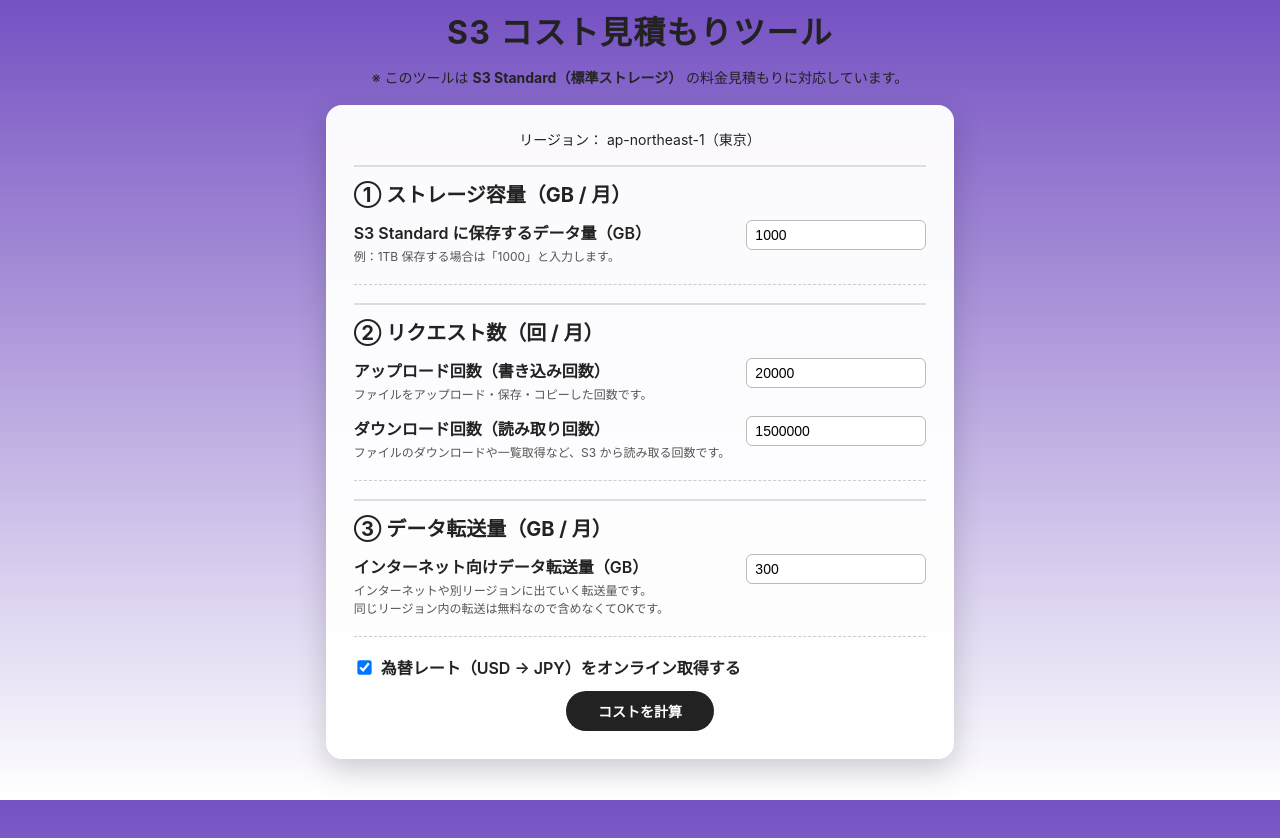
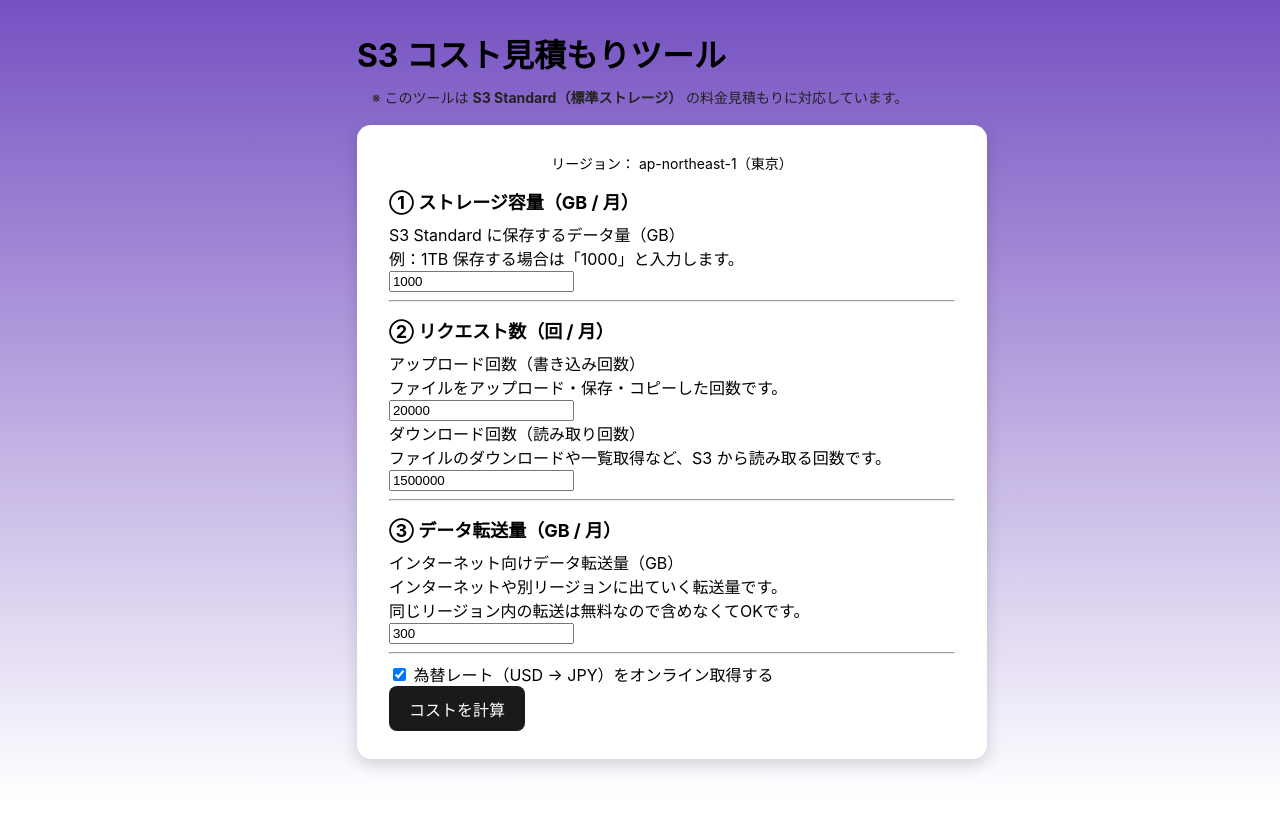
Before and after one commit to Yutahasuike/S3-cost-estimator-01, a React (Vite) app: page / in a window 1280 px wide. Shown: the top 838 px of the page. After the commit the page ends 800 px from the top, so only its background shows below. Built offline with nearby package versions, Linux system fonts and the light colour scheme; no server answers.

Commit message:
Update App.css

```diff
--- a/src/App.css
+++ b/src/App.css
@@ -1,178 +1,102 @@
-/* 画面全体の背景 */
+/* --- 全体背景 --- */
 body {
   margin: 0;
-  font-family: system-ui, -apple-system, BlinkMacSystemFont, "Segoe UI",
-    "Hiragino Kaku Gothic ProN", "Meiryo", sans-serif;
-  background: linear-gradient(180deg, #8e72ff 0%, #c48bff 40%, #f5d5ff 100%);
-  color: #222;
+  padding: 0;
+  font-family: "Noto Sans JP", sans-serif;
+  background: linear-gradient(180deg, #c3b2ff 0%, #8e5cf7 100%);
+  background-attachment: fixed;
 }
 
-/* ルートコンテナ */
-.app-root {
-  max-width: 900px;
-  margin: 0 auto;
-  padding: 32px 16px 64px;
+/* --- ページコンテナ --- */
+.page-container {
+  display: flex;
+  flex-direction: column;
+  align-items: center;
+  padding: 40px 20px;
 }
 
-/* タイトル */
-.app-title {
-  text-align: center;
-  font-size: 32px;
-  margin-bottom: 24px;
-  letter-spacing: 0.04em;
+/* --- メインカード（入力欄） --- */
+.card {
+  width: 100%;
+  max-width: 760px;
+  background: white;
+  border-radius: 14px;
+  padding: 28px 32px;
+  margin-bottom: 32px;
+  box-shadow: 0 6px 16px rgba(0,0,0,0.15);
 }
 
-/* 共通カード */
-.card {
-  background: rgba(255, 255, 255, 0.96);
-  border-radius: 16px;
-  padding: 24px 28px 28px;
-  box-shadow: 0 10px 30px rgba(0, 0, 0, 0.18);
-  margin-bottom: 24px;
+/* --- 結果カード --- */
+.result-card {
+  width: 100%;
+  max-width: 760px;
+  background: white;
+  border-radius: 14px;
+  padding: 24px 28px;
+  margin-bottom: 60px; /* 画面外に行かないように浅めに */
+  box-shadow: 0 6px 16px rgba(0,0,0,0.12);
 }
 
-/* 結果カードは少し余白を多めに */
-.result-card {
-  margin-top: 16px;
+/* --- セクションタイトル --- */
+.section-title {
+  font-size: 18px;
+  font-weight: bold;
+  margin-bottom: 8px;
 }
 
-/* セクション見出し */
-.section-title {
-  font-size: 20px;
-  margin: 16px 0 12px;
-  padding-top: 12px;
-  border-top: 2px solid #ddd;
+/* --- 入力ラベル --- */
+.label {
+  font-weight: bold;
+  margin-bottom: 4px;
+  display: block;
 }
 
-/* 小見出し */
-.section-subtitle {
+.input-box {
+  width: 100%;
+  padding: 12px;
   font-size: 16px;
-  margin-top: 16px;
+  border: 1px solid #ddd;
+  border-radius: 8px;
 }
 
-/* ラベル＋入力の横並び */
-.field-row {
-  display: flex;
-  align-items: flex-start;
-  gap: 16px;
-  margin-bottom: 12px;
+/* --- ボタン --- */
+.calc-button {
+  width: 100%;
+  background: black;
+  color: white;
+  padding: 14px;
+  border-radius: 8px;
+  border: none;
+  margin-top: 20px;
+  cursor: pointer;
+  font-size: 16px;
 }
 
-/* ラベル側（左） */
-.field-row > label {
-  flex: 1;
-  font-weight: 600;
+.calc-button:hover {
+  background: #333;
 }
 
-/* 補足説明 */
-.field-help {
-  font-weight: 400;
-  font-size: 12px;
-  color: #555;
-  margin-top: 4px;
-  line-height: 1.5;
+/* --- 内訳ボックス --- */
+.breakdown-box {
+  background: #fafafa;
+  border-left: 6px solid #333;
+  padding: 12px;
+  margin-bottom: 14px;
+  border-radius: 8px;
 }
 
-/* input */
-.field-row input[type="number"],
-.field-row input[type="text"] {
-  width: 180px;
-  padding: 6px 8px;
-  font-size: 14px;
-  border-radius: 6px;
-  border: 1px solid #bbb;
-  box-sizing: border-box;
-}
-
-/* 単独の項目（リージョン、チェックボックス等） */
-.field-group {
-  margin-bottom: 12px;
-}
-
-/* チェックボックスの行 */
-.field-row input[type="checkbox"] {
-  transform: scale(1.1);
-  margin-right: 6px;
-}
-
-/* 仕切り線 */
-hr {
-  border: none;
-  border-top: 1px dashed #ccc;
-  margin: 18px 0;
-}
-
-/* ボタン */
-.primary-button {
-  margin-top: 12px;
-  padding: 10px 32px;
-  border-radius: 999px;
-  border: none;
-  background: #222;
-  color: #fff;
-  font-size: 14px;
-  font-weight: 600;
-  cursor: pointer;
-  display: block;
-  margin-left: auto;
-  margin-right: auto;
-  transition: transform 0.05s ease-out, box-shadow 0.05s ease-out,
-    background 0.1s ease-out;
-}
-
-.primary-button:hover:not(:disabled) {
-  background: #111;
-  transform: translateY(-1px);
-  box-shadow: 0 6px 16px rgba(0, 0, 0, 0.25);
-}
-
-.primary-button:disabled {
-  opacity: 0.6;
-  cursor: default;
-}
-
-/* エラーメッセージ */
-.error-box {
-  margin-top: 12px;
-  margin-bottom: 4px;
-  padding: 8px 10px;
-  border-radius: 8px;
-  background: #ffe5e5;
-  color: #b00020;
-  font-size: 13px;
-}
-
-/* 結果のリスト */
-.totals-list {
-  list-style: none;
-  padding-left: 0;
-  margin-top: 4px;
-}
-
-.totals-list li {
-  margin: 4px 0;
-}
-
-/* スマホ用レイアウト調整 */
-@media (max-width: 640px) {
-  .app-root {
-    padding: 16px 10px 40px;
+/* --- モバイル最適化 --- */
+@media (max-width: 600px) {
+  .card, .result-card {
+    padding: 20px;
   }
 
-  .card {
-    padding: 18px 14px 20px;
+  .section-title {
+    font-size: 16px;
   }
 
-  .field-row {
-    flex-direction: column;
-  }
-
-  .field-row input[type="number"],
-  .field-row input[type="text"] {
-    width: 100%;
-  }
-
-  .primary-button {
-    width: 100%;
+  .input-box {
+    font-size: 14px;
+    padding: 10px;
   }
 }
```
